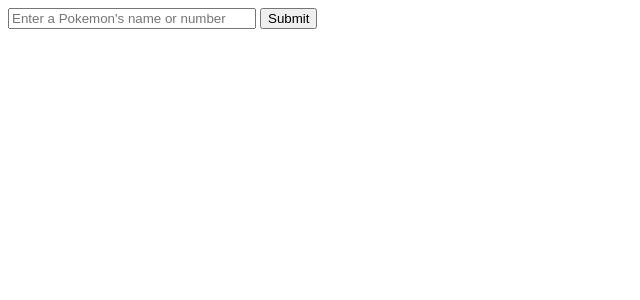
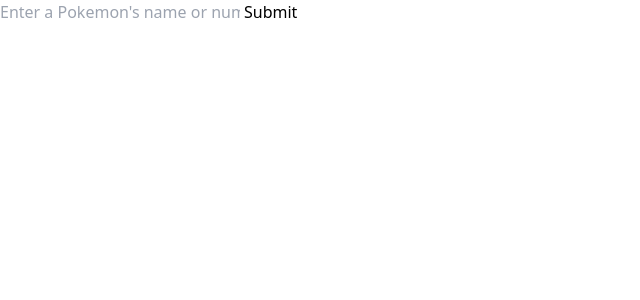
Before and after one commit to ahmed-el-awad/pokedex, a React (Vite) app: page / in a window 1280 px wide. Shown: the top 300 px of the page, without its empty margins (0-640 px from the left). Built offline with nearby package versions, Linux system fonts and the light colour scheme.

Commit message:
feat: add tailwind

```diff
--- a/package.json
+++ b/package.json
@@ -18,10 +18,13 @@
     "@types/react": "^18.3.12",
     "@types/react-dom": "^18.3.1",
     "@vitejs/plugin-react": "^4.3.4",
+    "autoprefixer": "^10.4.20",
     "eslint": "^9.15.0",
     "eslint-plugin-react-hooks": "^5.0.0",
     "eslint-plugin-react-refresh": "^0.4.14",
     "globals": "^15.12.0",
+    "postcss": "^8.4.49",
+    "tailwindcss": "^3.4.17",
     "typescript": "~5.6.2",
     "typescript-eslint": "^8.15.0",
     "vite": "^6.0.1"
--- /dev/null
+++ b/tailwind.config.js
@@ -0,0 +1,8 @@
+/** @type {import('tailwindcss').Config} */
+export default {
+  content: ["./src/*.{js,ts,jsx,tsx}"],
+  theme: {
+    extend: {},
+  },
+  plugins: [],
+};
```
Also changed, not shown: src/App.css (deleted, +0 -48 lines), src/index.css (+3 -68 lines), 1 other file (tests, documents, lock files or other folders).
